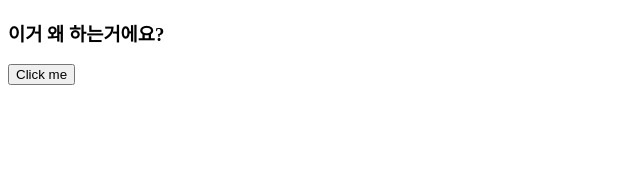
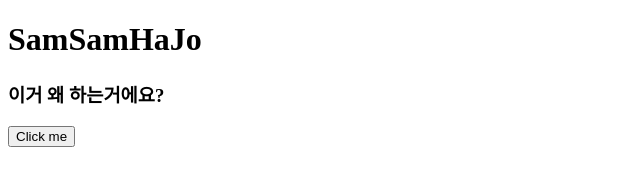
Before and after one commit to GOORM-DEEPDIVE-SamSamHaJo/team-todo-list, a plain HTML site: page index.html in a window 1280 px wide. Shown: the whole page, without its empty margins (0-640 px from the left). Drawn offline with Linux system fonts and the light colour scheme.

Commit message:
Revert "h1태그삭제"
This reverts commit aafac2b73a6d6136052e3a22fb1538f564c70d7c.

```diff
--- a/index.html
+++ b/index.html
@@ -7,9 +7,9 @@
     <script src="app.js"></script>
 </head>
 <body>
-
-<h3>이거 왜 하는거에요?</h3>
-
+<h1>SamSamHaJo
+    <h3>이거 왜 하는거에요?</h3>
+</h1>
 <button onclick="app()">Click me</button>
 </body>
 </html>
```
